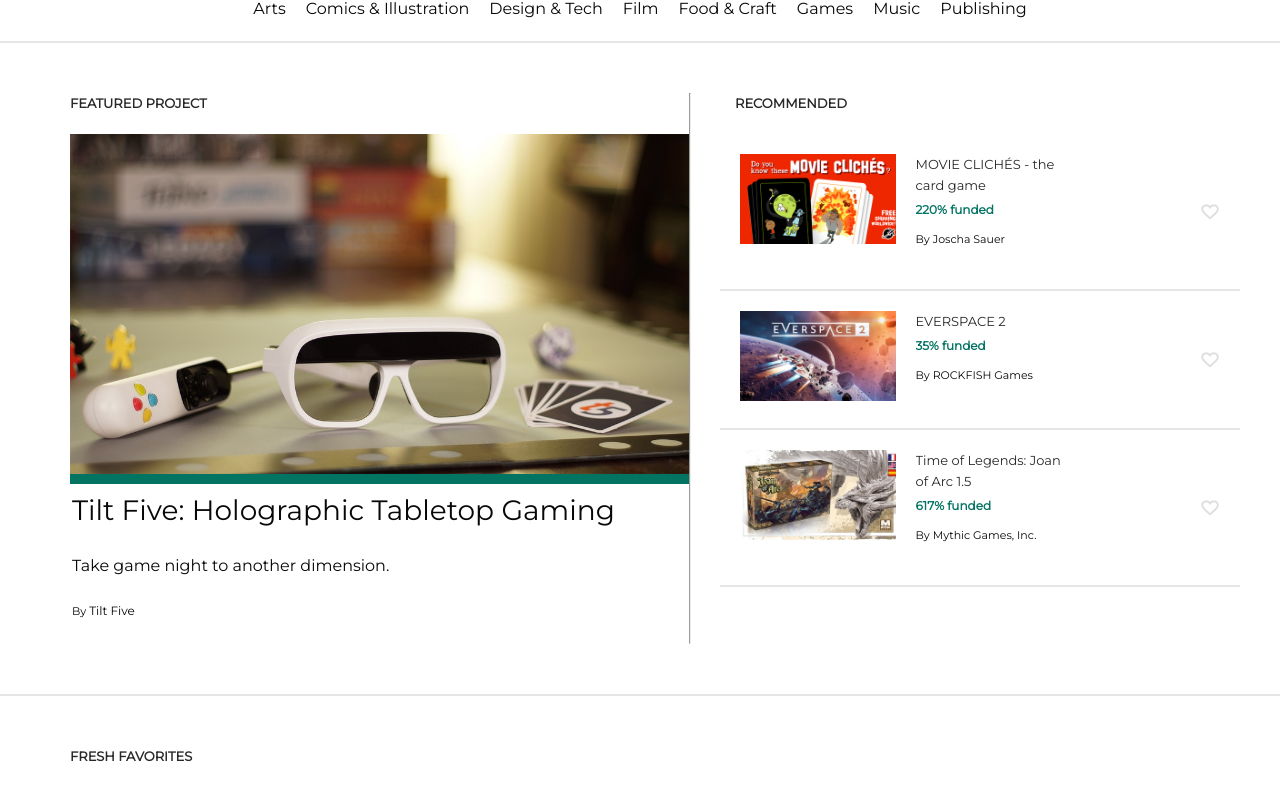
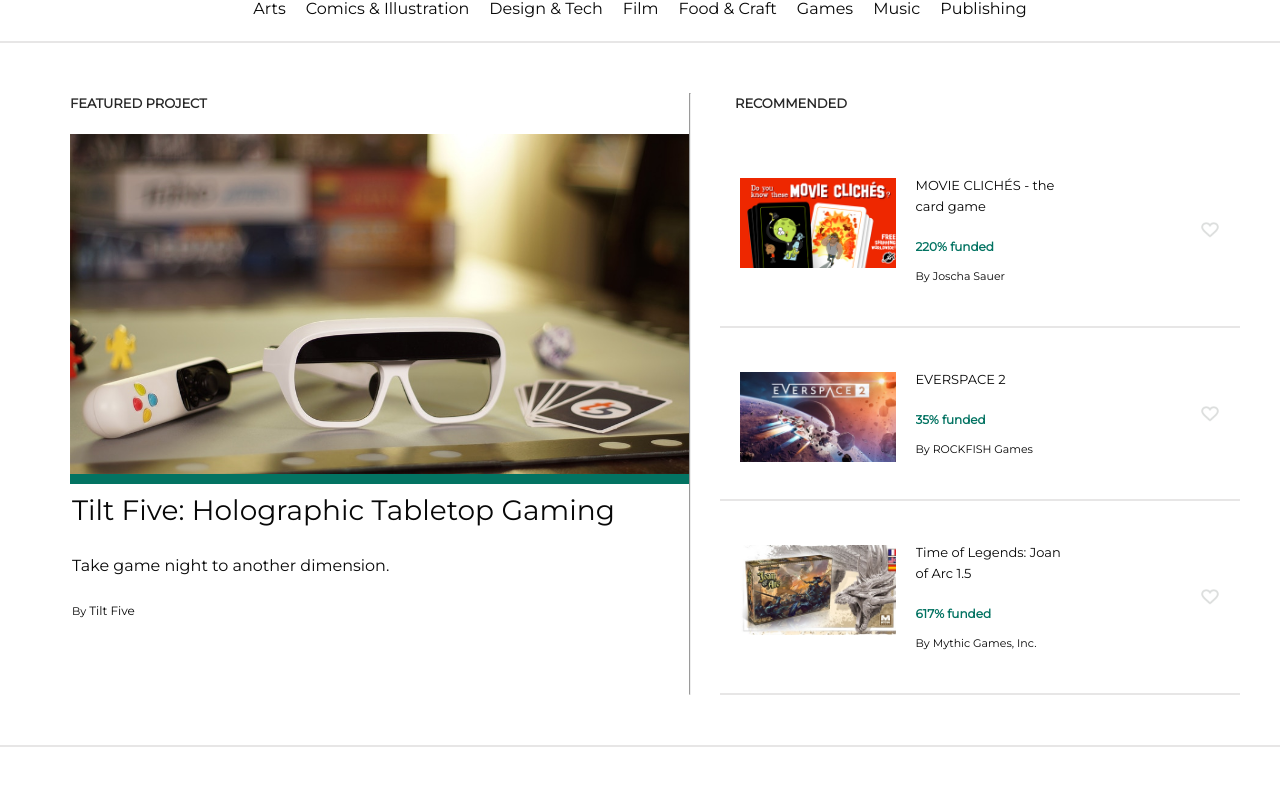
Before and after one commit to chingu-voyages/v11-solo-NishaVijai, a React (Create React App) app in the folder k-app/: page / in a window 1280 px wide. Shown: the part 373-1168 px from the top of the page. Built offline with nearby package versions, Linux system fonts and the light colour scheme.

Commit message:
UPDATE FEATURE COMPONENT
Add updated feature component design

```diff
--- a/k-app/src/assets/components/Feature.js
+++ b/k-app/src/assets/components/Feature.js
@@ -56,11 +56,28 @@
 						<div className="feature-right-content">
 							<div className="f-right first">
 								<div className="image-right">
-									<img className="" src={require('../images/ff-movie.png')} alt="" />
+									<a
+										className=""
+										href="https://www.kickstarter.com/projects/nichtlustig/moviecliches?ref=section-homepage-projectcollection-3-staff-picks-newest"
+										target="_blank"
+										rel="noopener  noreferrer"
+									>
+										<br />
+										<img className="" src={require('../images/ff-movie.png')} alt="" />
+									</a>
 								</div>
 
 								<div className="p-right">
-									<p className="p-text">MOVIE CLICHÉS - the card game</p>
+									<a
+										className="p-right-hover"
+										href="https://www.kickstarter.com/projects/nichtlustig/moviecliches?ref=section-homepage-projectcollection-3-staff-picks-newest"
+										target="_blank"
+										rel="noopener  noreferrer"
+									>
+										<br />
+										<p>MOVIE CLICHÉS - the card game</p>
+									</a>
+									{/* <p className="p-text">MOVIE CLICHÉS - the card game</p> */}
 									<p className="right-green-font">220% funded</p>
 									<a
 										className="black-link"
@@ -89,12 +106,27 @@
 
 							<div className="f-right second">
 								<div className="image-right">
-									<img className="" src={require('../images/to-everspace.jpg')} alt="" />
+									<a
+										className=""
+										href="https://www.kickstarter.com/projects/rockfishgames/everspace-2?ref=section-homepage-projectcollection-3-staff-picks-popular"
+										target="_blank"
+										rel="noopener  noreferrer"
+									>
+										<br />
+										<img className="" src={require('../images/to-everspace.jpg')} alt="" />
+									</a>
 								</div>
 
 								<div className="p-right">
-									<p>EVERSPACE 2</p>
-
+									<a
+										className="p-right-hover"
+										href="https://www.kickstarter.com/projects/rockfishgames/everspace-2?ref=section-homepage-projectcollection-3-staff-picks-popular"
+										target="_blank"
+										rel="noopener  noreferrer"
+									>
+										<br />
+										<p>EVERSPACE 2</p>
+									</a>
 									<p className="right-green-font">35% funded</p>
 									<a
 										className="black-link"
@@ -123,16 +155,32 @@
 
 							<div className="f-right third">
 								<div className="image-right">
-									<img className="" src={require('../images/to-legends.jpg')} alt="" />
+									<a
+										className=""
+										href="https://www.kickstarter.com/projects/1162110258/time-of-legends-joan-of-arc-15?ref=section-homepage-projectcollection-4-staff-picks-popular"
+										target="_blank"
+										rel="noopener  noreferrer"
+									>
+										<br />
+										<img className="" src={require('../images/to-legends.jpg')} alt="" />
+									</a>
 								</div>
 
 								<div className="p-right">
-									<p>Time of Legends: Joan of Arc 1.5</p>
-
+									<a
+										className="p-right-hover"
+										href="https://www.kickstarter.com/projects/1162110258/time-of-legends-joan-of-arc-15?ref=section-homepage-projectcollection-4-staff-picks-popular"
+										target="_blank"
+										rel="noopener  noreferrer"
+									>
+										<br />
+										<p>Time of Legends: Joan of Arc 1.5</p>
+									</a>
 									<p className="right-green-font">617% funded</p>
 									<a
 										className="black-link"
 										href="https://www.kickstarter.com/projects/1162110258/time-of-legends-joan-of-arc-15?ref=section-homepage-projectcollection-4-staff-picks-popular"
+										target="_blank"
 										rel="noopener  noreferrer"
 									>
 										<br />
--- a/k-app/src/assets/css/feature.css
+++ b/k-app/src/assets/css/feature.css
@@ -47,7 +47,6 @@
 }
 
 .feature-right img {
-    /* border-bottom: none; */
     height: 90px;
     width: 160px;
 }
@@ -71,12 +70,16 @@
     width: 100%
 }
 
+.p-right-hover p:hover {
+    color: #023a31;
+    text-decoration: underline;
+}
+
 .right-green-font {
     color: #037362;
     font-size: 12px;
     font-weight: 700;
     line-height: 18px;
-    padding-top: 5px;
 }
 
 .span-text {
```
